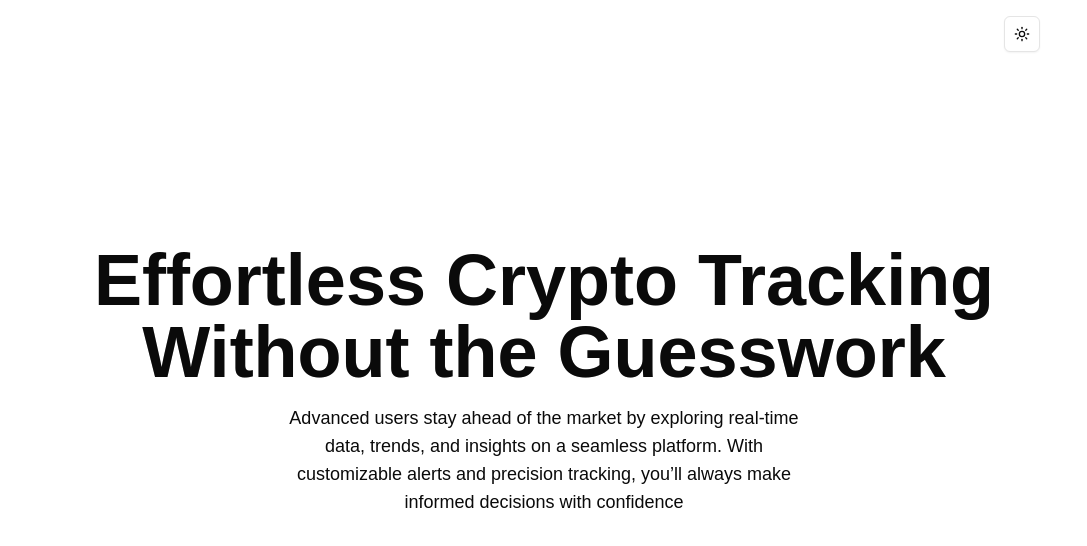
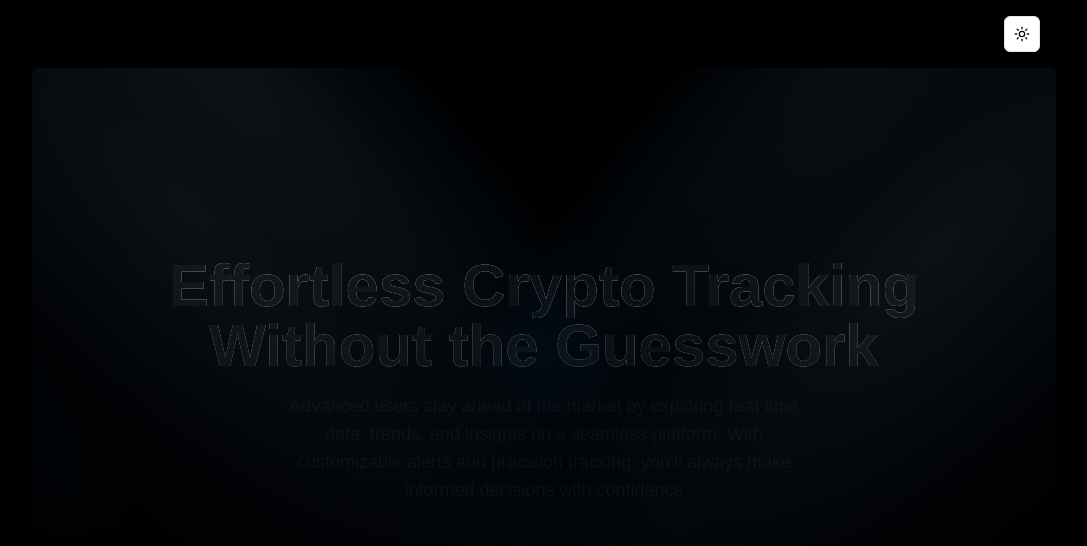
Before and after one commit to mohdsahil36/Crypto, a Next.js app: page / in a window 1280 px wide. Shown: the top 546 px of the page, without its empty margins (96-1183 px from the left). Built offline with nearby package versions, Linux system fonts and the light colour scheme.

Commit message:
landing page first layout

```diff
--- a/app/globals.css
+++ b/app/globals.css
@@ -4,6 +4,7 @@
 
 body {
   font-family: Arial, Helvetica, sans-serif;
+  background-color: black;
 }
 
 @layer base {
--- a/app/page.tsx
+++ b/app/page.tsx
@@ -1,14 +1,14 @@
-import { cn } from "@/lib/utils";
-import { Spotlight } from "./ui-components/spotlight";
+// import { cn } from "@/lib/utils";
+import { Spotlight } from "./ui-components/Spotlight";
 
 export default function Home() {
   return (
     <div className="h-screen max-w-[80%] mx-auto dark:bg-black rounded-3xl ">
       <>
         <div className="h-[40rem] w-full rounded-md flex md:items-center md:justify-center dark:bg-black/[0.96] antialiased bg-grid-white/[0.02] relative overflow-hidden">
-          {/* <Spotlight /> */}
-          <div className=" p-4 max-w-7xl  mx-auto relative z-10  w-full pt-20 md:pt-0">
-            <h1 className="text-4xl md:text-7xl font-bold text-center bg-clip-text dark:text-transparent bg-gradient-to-b from-neutral-50 to-neutral-400 bg-opacity-50">
+          <Spotlight />
+          <div className=" p-4 max-w-7xl mx-auto relative z-10  w-full pt-20 md:pt-0">
+            <h1 className="text-4xl md:text-6xl font-bold text-center bg-clip-text dark:text-transparent bg-gradient-to-b from-neutral-50 to-neutral-400 bg-opacity-50">
             Effortless Crypto Tracking <br /> Without the Guesswork
             </h1>
             <p className="mt-4 font-normal text-lg dark:text-neutral-300 max-w-lg text-center mx-auto">
--- a/app/ui-components/spotlight.tsx
+++ b/app/ui-components/spotlight.tsx
@@ -1,6 +1,6 @@
 import React from "react";
 import { cn } from "@/lib/utils";
-import { motion } from "motion/react";
+import { motion } from "motion/react" ;
 
 type SpotlightProps = {
   gradientFirst?: string;
```
